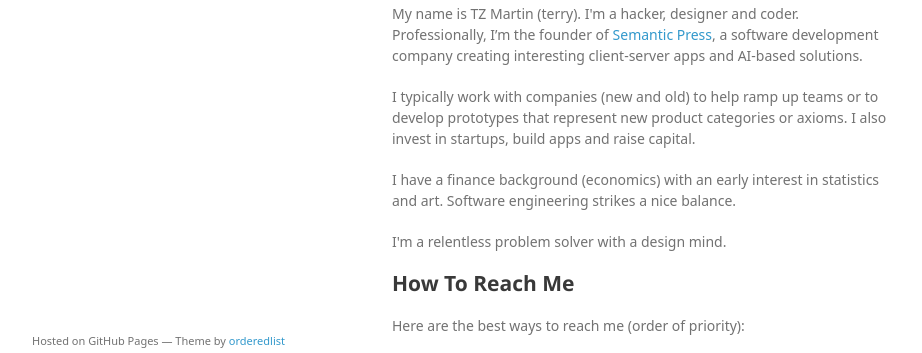
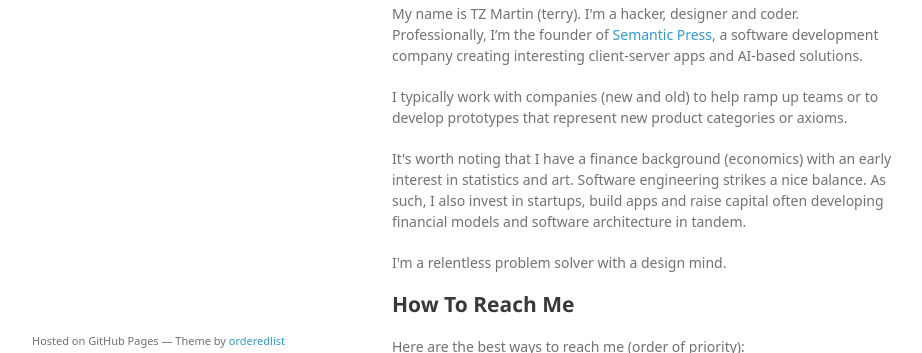
Before and after one commit to tzmartin/tzmartin.github.io, a website: page index.html in a window 1280 px wide. Shown: the part 380-733 px from the top of the page, without its empty margins (178-1100 px from the left). Drawn offline with Linux system fonts and the light colour scheme; a web font is replaced by a local one.

Commit message:
update bio

```diff
--- a/index.html
+++ b/index.html
@@ -26,8 +26,8 @@
         <p><img src="https://avatars0.githubusercontent.com/u/139472?v=3&amp;s=220" alt="avatar"></p>
 
 <p>My name is TZ Martin (terry).  I'm a hacker, designer and coder.  Professionally, I’m the founder of <a href="http://www.semanticpress.com">Semantic Press</a>, a software development company creating interesting client-server apps and AI-based solutions.</p>
-<p>I typically work with companies (new and old) to help ramp up teams or to develop prototypes that represent new product categories or axioms.  I also invest in startups, build apps and raise capital.</p>
-<p>I have a finance background (economics) with an early interest in statistics and art.  Software engineering strikes a nice balance.</p>
+<p>I typically work with companies (new and old) to help ramp up teams or to develop prototypes that represent new product categories or axioms.</p>
+<p>It's worth noting that I have a finance background (economics) with an early interest in statistics and art.  Software engineering strikes a nice balance.  As such, I also invest in startups, build apps and raise capital often developing financial models and software architecture in tandem.</p>
 
 <p>I'm a relentless problem solver with a design mind.</p>
 
```
